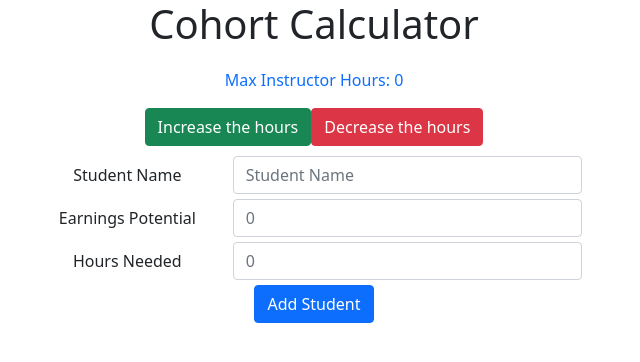
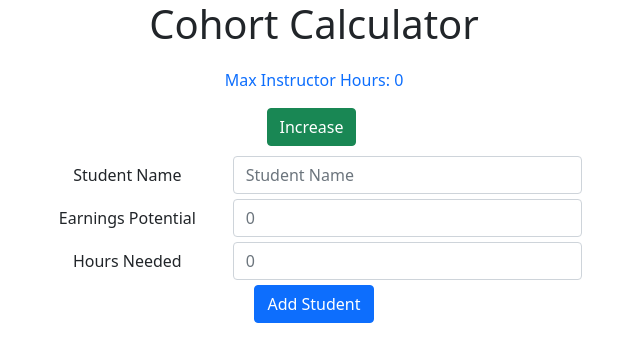
Before and after one commit to tflesui/cohort-calc, a React (Create React App) app: page / in a window 1280 px wide. Shown: the top 362 px of the page, without its empty margins (326-966 px from the left). Built offline with nearby package versions, Linux system fonts and the light colour scheme.

Commit message:
added components & context for maxHours

```diff
--- a/package.json
+++ b/package.json
@@ -15,6 +15,7 @@
   },
   "scripts": {
     "start": "react-scripts start",
+    "start:dev": "nodemon index.js",
     "build": "react-scripts build",
     "test": "react-scripts test",
     "eject": "react-scripts eject"
--- a/src/components/Counter/Counter.css
+++ b/src/components/Counter/Counter.css
@@ -0,0 +1,3 @@
+button {
+  margin-right: 5px;
+}
--- a/src/components/Counter/Counter.js
+++ b/src/components/Counter/Counter.js
@@ -1,19 +1,31 @@
-import React, { useState } from 'react'
+import './Counter.css';
 
-import { Container, Button } from 'reactstrap'
+import React, { useContext, useEffect, useState } from 'react';
+import { Container, Button } from 'reactstrap';
+import { MaxHoursContext } from '../../contexts/MaxHoursContext';
 
 const Counter = () => {
-  const [hours, setHours] = useState(0)
+  const { maxHours, increaseHours, decreaseHours } = useContext(MaxHoursContext);
+
 
   return (
     <Container style={{ marginTop: 20 }}>
-      <p className="text-primary">Max Instructor Hours: {hours} </p>
-      <Button onClick={() => setHours(hours + 1)} color="success">
-        Increase the hours
+      <p className="text-primary">Max Instructor Hours: {maxHours} </p>
+      <Button
+        onClick={() => increaseHours(maxHours)}
+        color="success"
+        style={{
+          marginRight: 5
+        }}>
+        Increase
       </Button>
-      <Button onClick={() => setHours(hours - 1)} color="danger">
-        Decrease the hours
-      </Button>
+      {
+        maxHours > 0
+          ?  <Button onClick={() => decreaseHours(maxHours)} color="danger">
+            Decrease
+            </Button>
+          : ''
+      }
     </Container>
   )
 }
--- /dev/null
+++ b/src/contexts/MaxHoursContext.js
@@ -0,0 +1,24 @@
+import React, { createContext, useState } from 'react';
+
+export const MaxHoursContext = createContext();
+
+const MaxHoursProvider = props => {
+  const [maxHours, setMaxHours] = useState(0);
+
+  const increaseHours = maxHours => {
+    setMaxHours(maxHours + 1);
+  }
+
+  const decreaseHours = maxHours => {
+    setMaxHours(maxHours - 1);
+  }
+
+  return (
+    <MaxHoursContext.Provider
+      value={{maxHours, increaseHours, decreaseHours}}>
+      { props.children }
+    </MaxHoursContext.Provider>
+  );
+}
+
+export default MaxHoursProvider;
```
Also changed, not shown: src/App.js (+5 -3 lines), src/components/StudentList/StudentList.css (added), src/components/StudentList/StudentList.js (added), src/contexts/StudentsContext.js (added), 1 other file (tests, documents, lock files or other folders).
